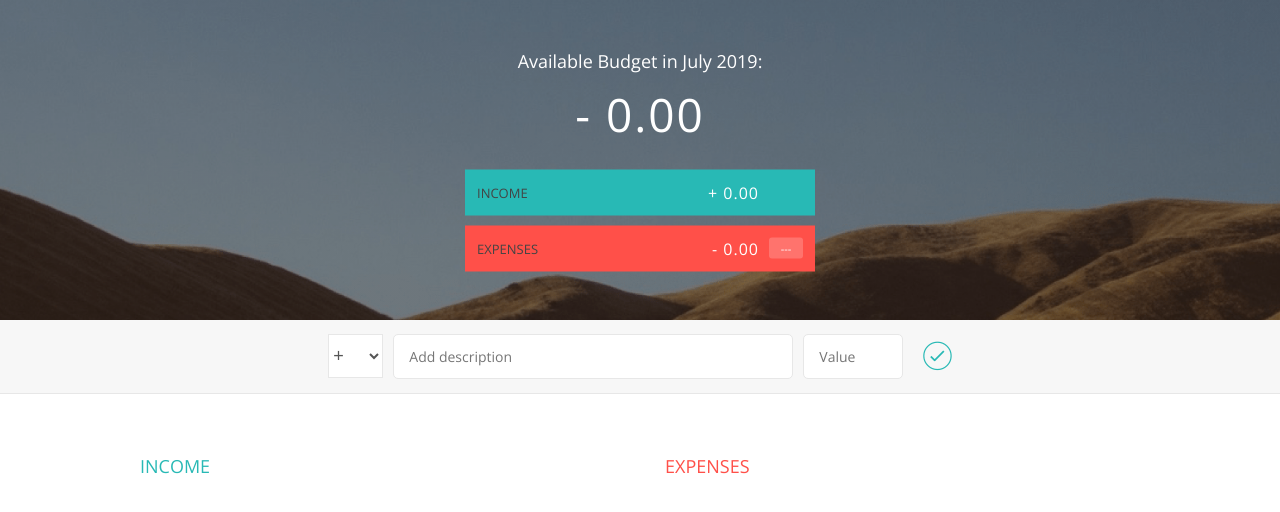
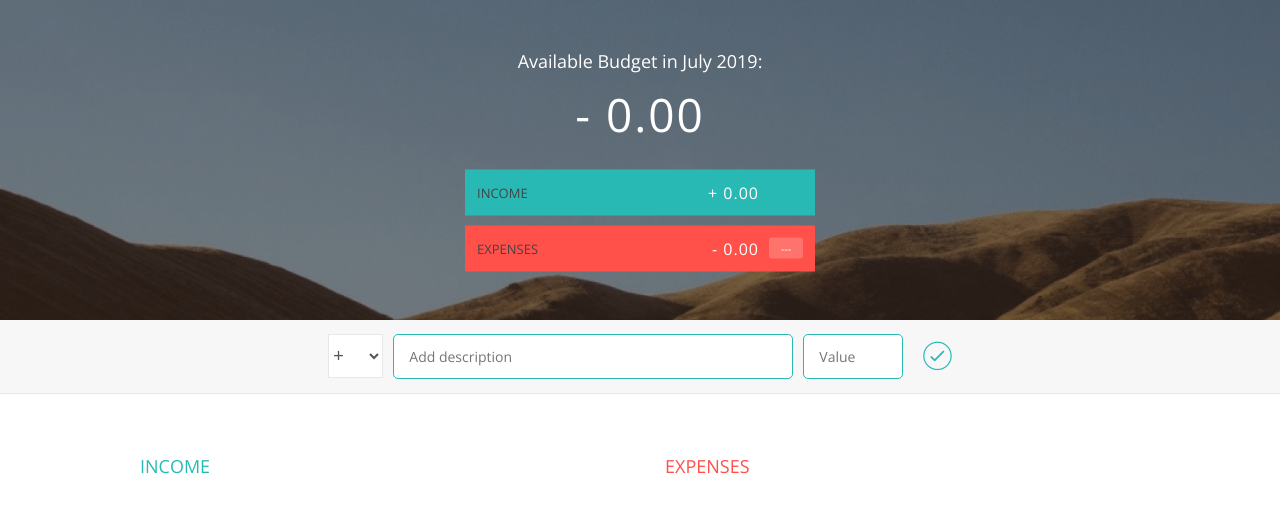
Before and after one commit to karuffin1992/vueBudgetApp, a Vue app: page / in a window 1280 px wide. Shown: the top 512 px of the page. Built offline with nearby package versions, Linux system fonts and the light colour scheme.

Commit message:
Added dynamic stylings to input fields

```diff
--- a/src/App.vue
+++ b/src/App.vue
@@ -131,6 +131,10 @@ body {
   color: $red !important;
 }
 
+.cyan {
+  color: $cyan !important;
+}
+
 .red-focus:focus {
   border: 1px solid $red !important;
 }
--- a/src/components/Inputs.vue
+++ b/src/components/Inputs.vue
@@ -5,9 +5,21 @@
         <option value="inc">+</option>
         <option value="exp">-</option>
       </select>
-      <input v-model="description" type="text" class="add__description" placeholder="Add description">
-      <input v-model="value" type="number" class="add__value" placeholder="Value">
-      <button @click="addItem" class="add__btn"><i class="ion-ios-checkmark-outline"></i></button>
+      <input
+        v-model="description"
+        type="text"
+        class="add__description"
+        v-bind:class="getStylesHover"
+        placeholder="Add description"
+      >
+      <input
+        v-model="value"
+        type="number"
+        class="add__value"
+        v-bind:class="getStylesHover"
+        placeholder="Value"
+      >
+      <button @click="addItem" class="add__btn" v-bind:class="getStylesBtn"><i class="ion-ios-checkmark-outline"></i></button>
     </div>
   </div>
 </template>
@@ -31,6 +43,20 @@ export default {
       ddType: 'inc',
       description: '',
       value: ''
+    }
+  },
+  computed: {
+    getStylesBtn: function () {
+      return {
+        cyanBtn: this.ddType === 'inc',
+        redBtn: this.ddType === 'exp'
+      }
+    },
+    getStylesHover: function () {
+      return {
+        cyanHover: this.ddType === 'inc',
+        redHover: this.ddType === 'exp'
+      }
     }
   },
   methods: {
@@ -68,6 +94,24 @@ export default {
 
 <!-- Add "scoped" attribute to limit CSS to this component only -->
 <style scoped lang="scss">
+.cyanBtn {
+  color: $cyan;
+}
+
+.cyanHover {
+  outline: none;
+  border: 1px solid $cyan !important;
+}
+
+.redBtn {
+  color: $red;
+}
+
+.redHover {
+  outline: none;
+  border: 1px solid $red !important;
+}
+
 .add {
   padding: 14px;
   border-bottom: 1px solid $lightGrey;
@@ -116,26 +160,15 @@ export default {
   font-size: 35px;
   background: none;
   border: none;
-  color: $cyan;
   cursor: pointer;
   display: inline-block;
   vertical-align: middle;
   line-height: 1.1;
   margin-left: 10px;
+  outline: none;
 }
 
 .add__btn:active {
   transform: translateY(2px);
 }
-
-.add__type:focus,
-.add__description:focus,
-.add__value:focus {
-  outline: none;
-  border: 1px solid $cyan;
-}
-
-.add__btn:focus {
-  outline: none;
-}
 </style>
--- a/src/components/Totals.vue
+++ b/src/components/Totals.vue
@@ -37,7 +37,6 @@ export default {
     },
     getBudget: function () {
       let type = this.budget > 0 ? 'inc' : 'exp'
-
       let res = this.formatNumber(this.budget, type)
 
       return res
```
